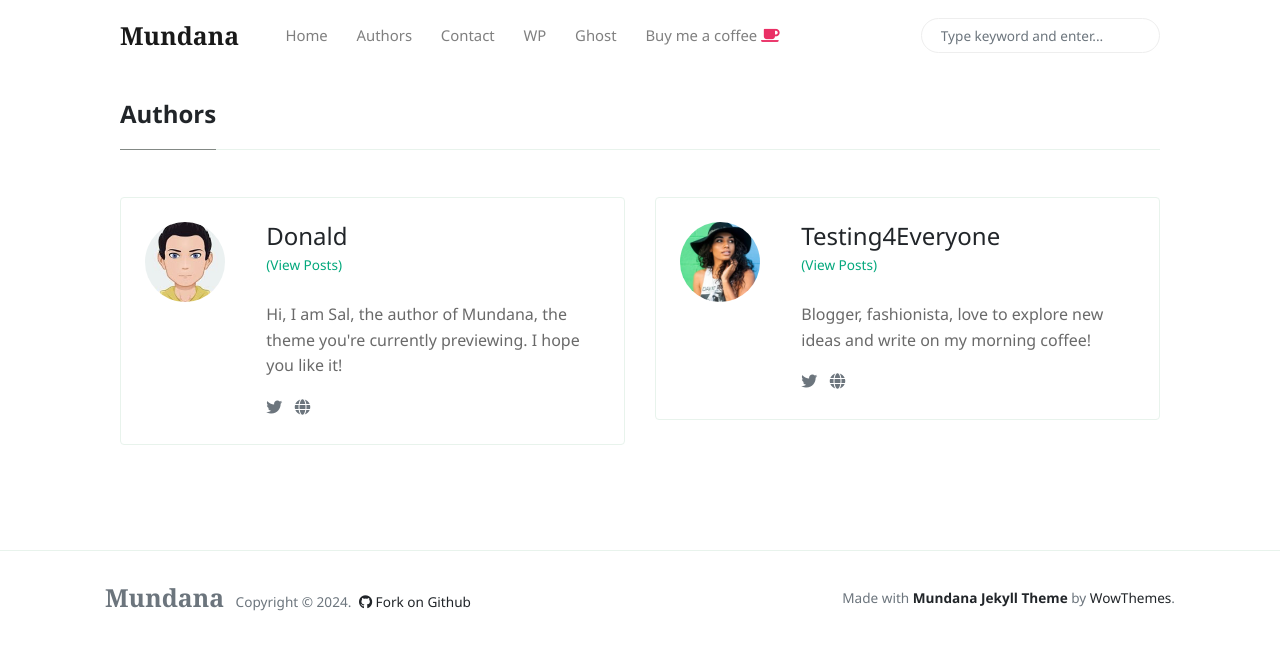
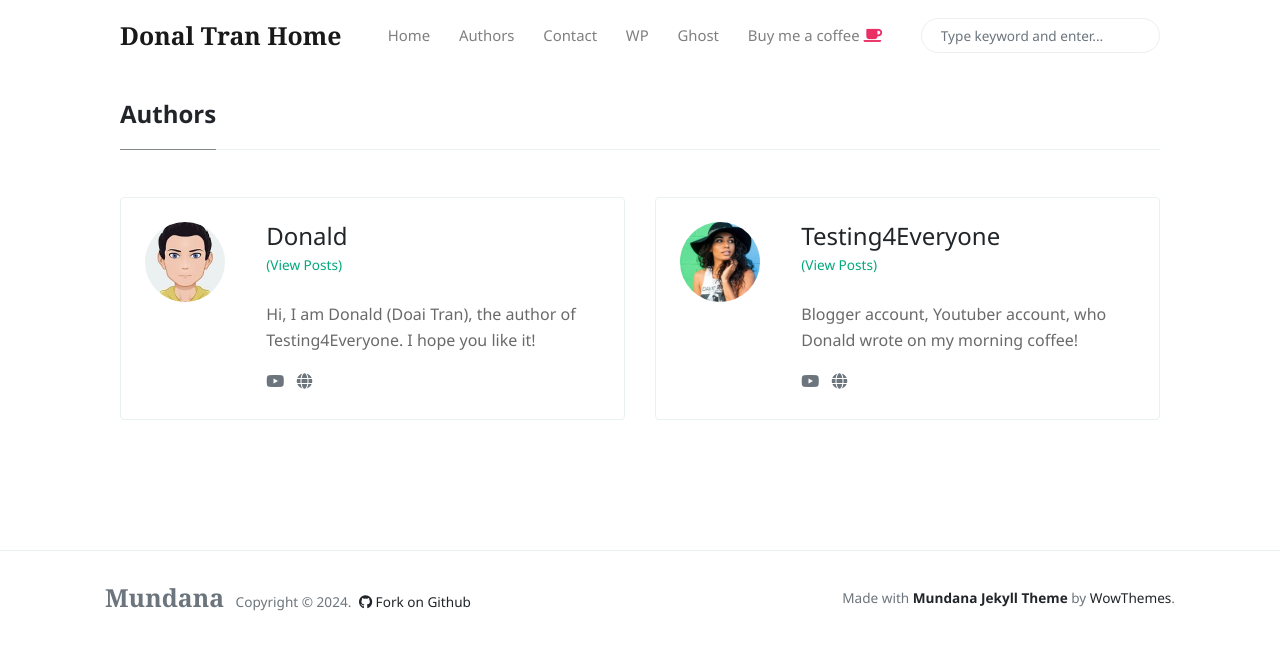
Before and after one commit to josdoaitran/josdoaitran.github.io, a Jekyll site: the page built from _pages/authors-list.html, in a window 1280 px wide. Shown: the top 650 px of the page. Built offline with Jekyll 4.4.1, drawn with Linux system fonts in a browser that asks for light colours; nearby versions of some CDN libraries.

```diff
--- a/_config.yml
+++ b/_config.yml
@@ -1,5 +1,5 @@
 # Site
-name: 'Mundana'
+name: 'Donal Tran Home'
 description: 'Mundana is a free Jekyll theme for awesome people like you, Medium like.'
 logo: 'assets/images/logo.png'
 favicon: 'assets/images/favicon.ico'
@@ -21,19 +21,19 @@ plugins:
 authors:
     donald:
       name:           Donald
-      site:           https://www.wowthemes.net
+      site:           https://www.linkedin.com/in/doai-tran-nguyen-van-b125b051/
       avatar:         assets/images/avatar1.jpg
-      bio:            "Hi, I am Sal, the author of Mundana, the theme you're currently previewing. I hope you like it!"
-      email:          wowthemesnet@gmail.com
-      twitter:        https://twitter.com/wowthemesnet
+      bio:            "Hi, I am Donald (Doai Tran), the author of Testing4Everyone. I hope you like it!"
+      email:          doai.tran@gmail.com
+      youtube:        https://www.youtube.com/@testing4everyone
 
     testing4everyone:
       name:           Testing4Everyone
-      site:           https://www.wowthemes.net
+      site:           https://josdoaitran.github.io
       avatar:         assets/images/avatar2.jpg
-      bio:            "Blogger, fashionista, love to explore new ideas and write on my morning coffee!"
+      bio:            "Blogger account, Youtuber account, who Donald wrote on my morning coffee!"
       email:          fakemail@gmail.com
-      twitter:        https://twitter.com/wowthemesnet
+      youtube:        https://www.youtube.com/@testing4everyone
 
 # Defaults
 defaults:
--- a/_pages/authors-list.html
+++ b/_pages/authors-list.html
@@ -20,8 +20,9 @@ permalink: "/authors-list.html"
             </a>
             <div class="icon-block mt-3 d-flex justify-content-between">
             <div>
-            <a target="_blank" href="{{ author[1].twitter }}"><i class="fab fa-twitter text-muted" aria-hidden="true"></i></a>  &nbsp;
-            <a target="_blank" href="{{ author[1].site }}"><i class="fa fa-globe text-muted" aria-hidden="true"></i></a> &nbsp;
+<!--            <a target="_blank" href="{{ author[1].twitter }}"><i class="fab fa-twitter text-muted" aria-hidden="true"></i></a>  &nbsp;-->
+                <a target="_blank" href="{{ author[1].youtube }}"><i class="fab fa-youtube text-muted" aria-hidden="true"></i></a>  &nbsp;
+                <a target="_blank" href="{{ author[1].site }}"><i class="fa fa-globe text-muted" aria-hidden="true"></i></a> &nbsp;
             </div>
             </div>
             </div>
--- a/_posts/2019-02-04-welcome-to-testing4everyone.markdown
+++ b/_posts/2019-02-04-welcome-to-testing4everyone.markdown
@@ -2,7 +2,7 @@
 layout: post
 title:  "Welcome to Testing4Everyone!"
 categories: [ Testing4Everyone ]
-image: assets/images/demo1.jpg
+image: assets/images/demo1.png
 ---
 You’ll find this post in your `_posts` directory. Go ahead and edit it and re-build the site to see your changes. You can rebuild the site in many different ways, but the most common way is to run `jekyll serve`, which launches a web server and auto-regenerates your site when a file is updated.
 
```
Also changed, not shown: assets/images/Selected November 02 2024 23:51:14.png (added), assets/images/Selected November 03 2024 16:48:36.png (added), assets/images/demo1.png (added), assets/images/demo12.jpg (renamed from assets/images/demo1.jpg).
